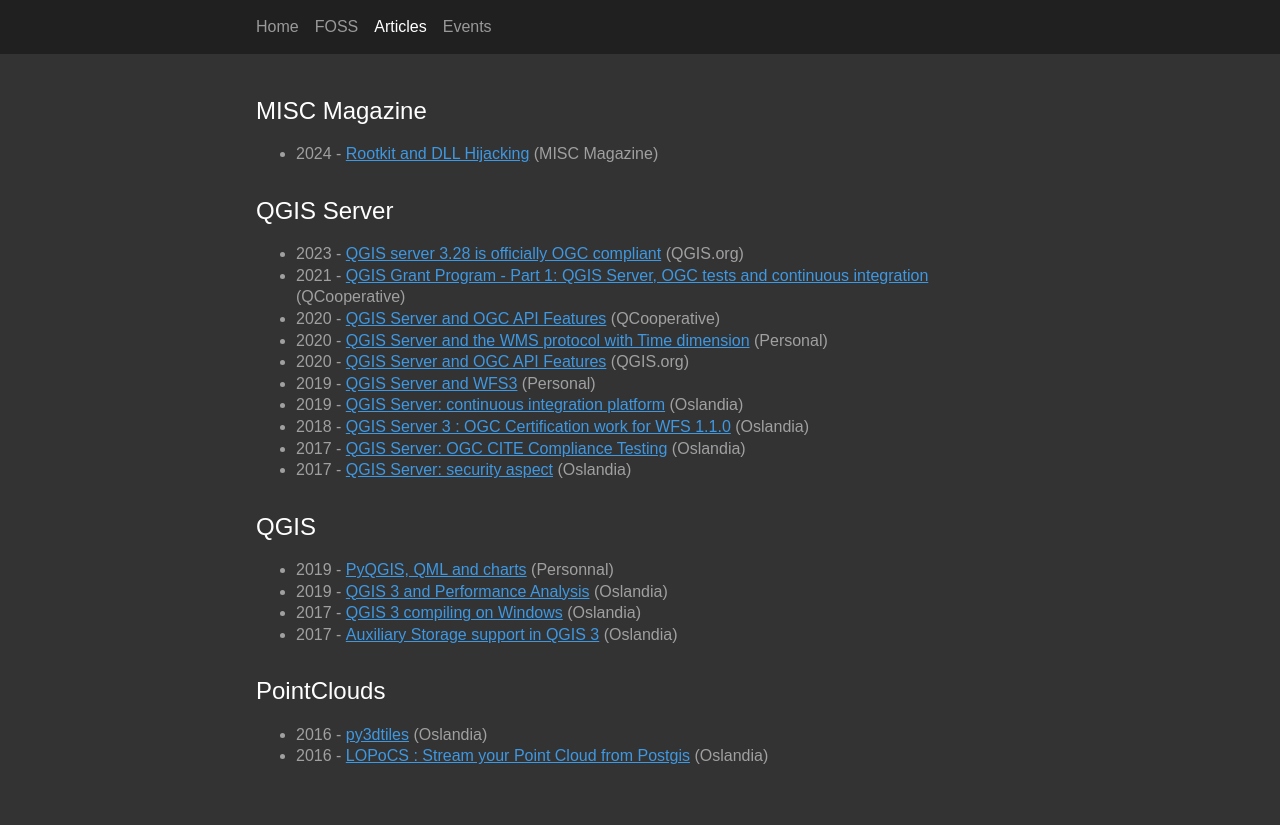
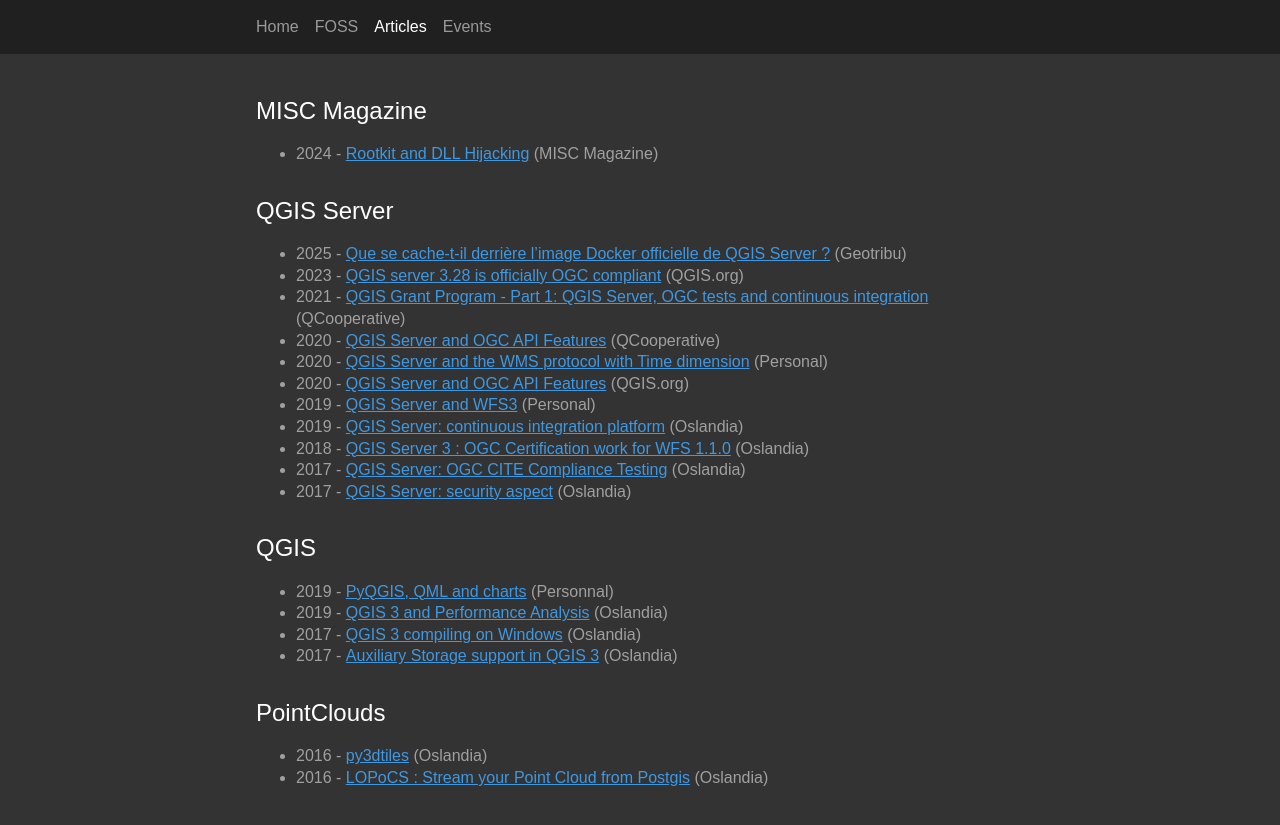
Before and after one commit to pblottiere/pblottiere.github.io, a Jekyll site: the page built from articles/index.md, in a window 1280 px wide. Shown: the top 825 px of the page. Built offline with Jekyll 4.4.1, drawn with Linux system fonts in a browser that asks for light colours; comment, search, counter and statistics services are not loaded; our own code applies the rules of GitHub Pages for plain Markdown files.

Commit message:
Add new article

```diff
--- a/articles/index.md
+++ b/articles/index.md
@@ -9,6 +9,7 @@ layout: left
 
 # QGIS Server
 
+  + {:.item} 2025 - <a href="https://geotribu.fr/articles/2025/2025-04-15_official-qgis-server-docker-image/">Que se cache-t-il derrière l'image Docker officielle de QGIS Server ?</a> (Geotribu)
   + {:.item} 2023 - <a href="https://blog.qgis.org/2023/08/22/qgis-server-3-28-is-officially-ogc-compliant/">QGIS server 3.28 is officially OGC compliant</a> (QGIS.org)
   + {:.item} 2021 - <a href="https://www.qcooperative.net/blog/ciwms130/">QGIS Grant Program - Part 1: QGIS Server, OGC tests and continuous integration</a> (QCooperative)
   + {:.item} 2020 - <a href="https://www.qcooperative.net/blog/ogcapif/">QGIS Server and OGC API Features</a> (QCooperative)
```
